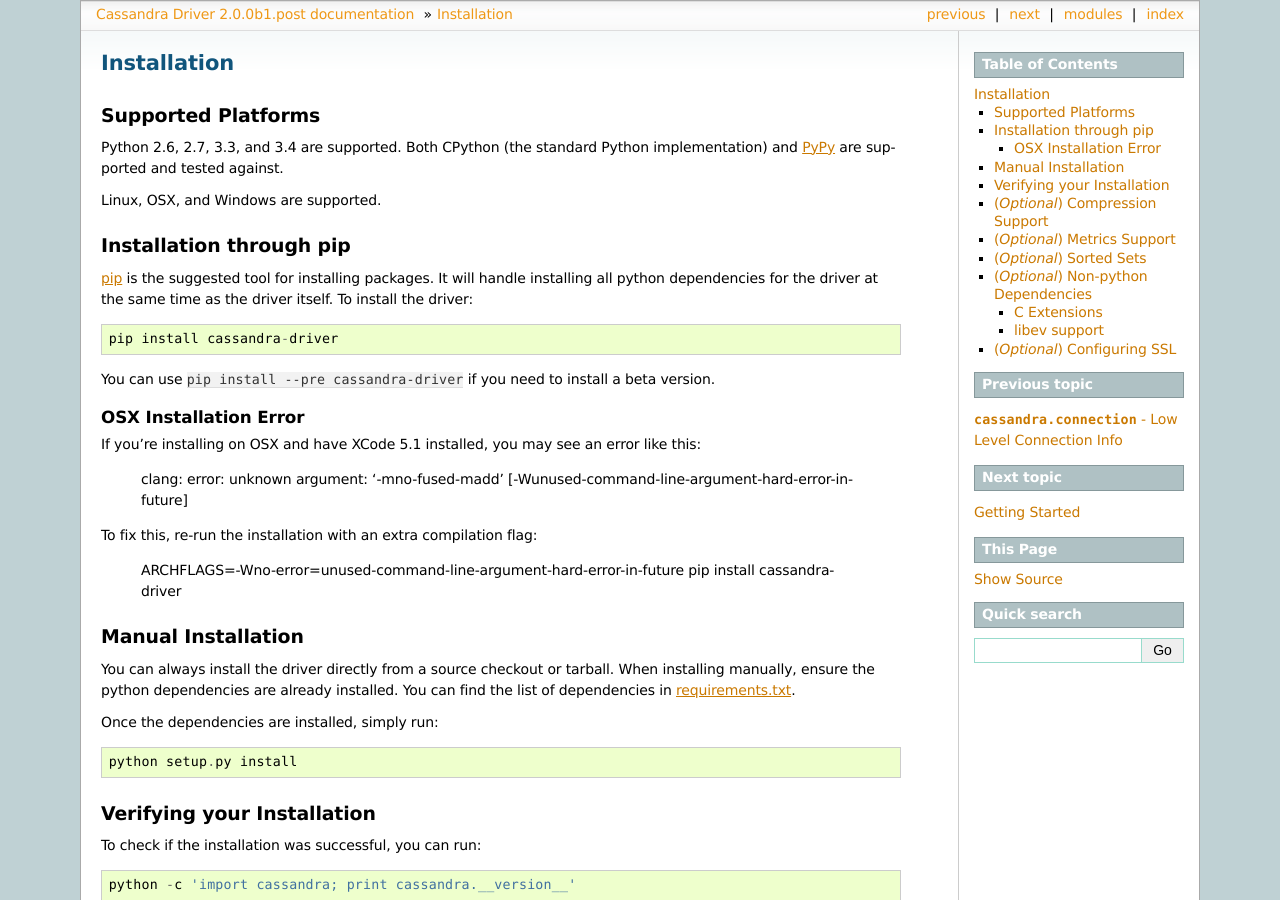
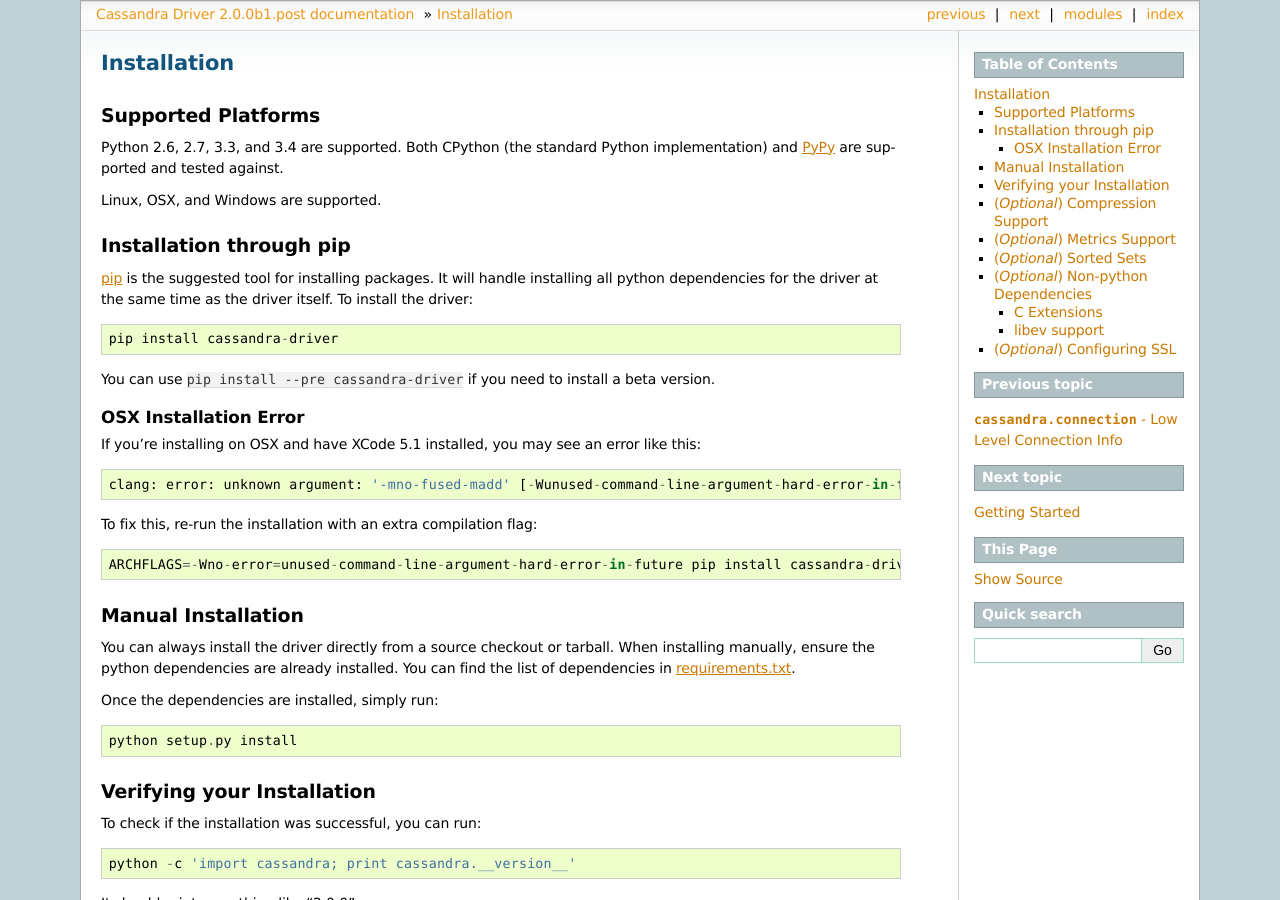
Before and after one commit to datastax/python-driver, a Sphinx documentation site: the page built from docs/installation.rst, in a window 1280 px wide and 900 px high. Built offline with Sphinx 7.4.7, drawn with Linux system fonts in a browser that asks for light colours; pages that are not in the unit, such as notebooks, are missing from menus.

```diff
--- a/docs/installation.rst
+++ b/docs/installation.rst
@@ -21,11 +21,11 @@ You can use ``pip install --pre cassandra-driver`` if you need to install a beta
 
 OSX Installation Error
 ^^^^^^^^^^^^^^^^^^^^^^
-If you're installing on OSX and have XCode 5.1 installed, you may see an error like this:
+If you're installing on OSX and have XCode 5.1 installed, you may see an error like this::
 
     clang: error: unknown argument: '-mno-fused-madd' [-Wunused-command-line-argument-hard-error-in-future]
 
-To fix this, re-run the installation with an extra compilation flag:
+To fix this, re-run the installation with an extra compilation flag::
 
     ARCHFLAGS=-Wno-error=unused-command-line-argument-hard-error-in-future pip install cassandra-driver
 
```
